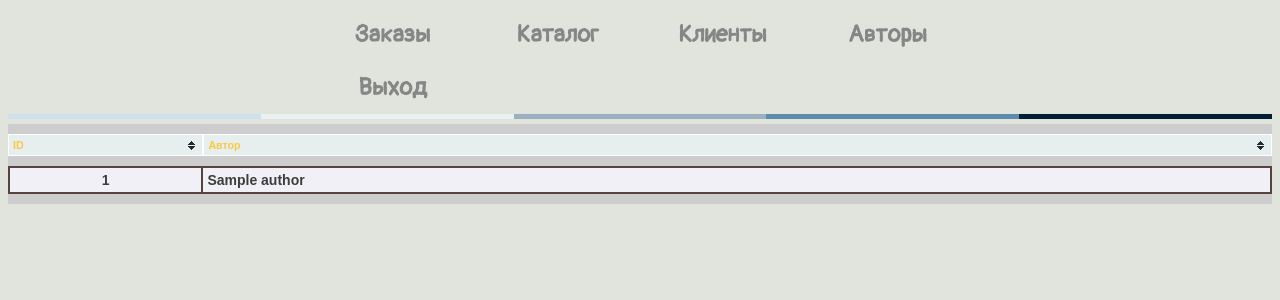
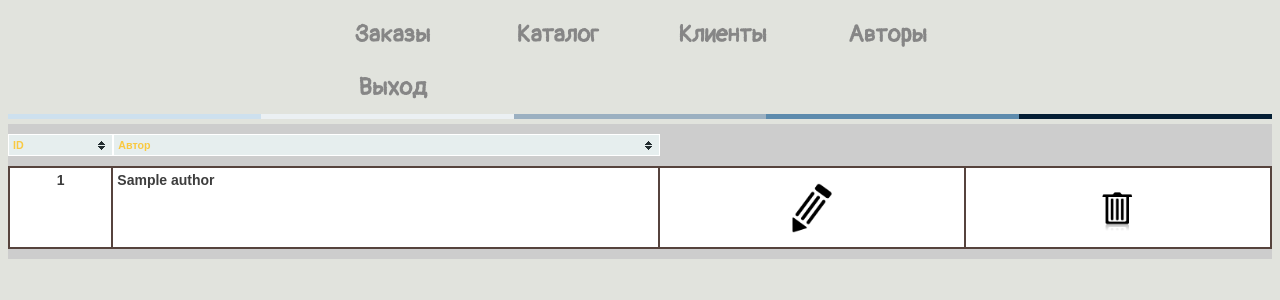
Before and after one commit to GoldGshok/site, a PHP site: page /admin/authors.php in a window 1280 px wide. Shown: the top 300 px of the page. Run offline with PHP 8.4, Linux system fonts and the light colour scheme; the visitor is signed in with stand-in values (Sample User, id 1); tables that the repository leaves empty or names only in its code hold one stand-in row (values such as "Sample post"); data that the repository does not hold is empty.

Commit message:
добавлены кнопки для редактирования и удаления записей

```diff
--- a/admin/authors.php
+++ b/admin/authors.php
@@ -67,10 +67,14 @@
     {
       printf("  <td>$value</td>");
     }
+    $id = $row['ID'];
+    print "<td><a href='?rewrite=$id'><img src='../images/edit.png' width='50' height='50'/></a></td>";
+    print "<td><a href='?delete=$id'><img src='../images/delete.png' width='50' height='50'/></a></td>";
     print ' </tr>';
   }
   print '</tbody>';
   print '</table>';
+
 
   $result->close();
 
```
Also changed, not shown: images/add.png (added), images/delete.png (added), images/edit.png (added).
